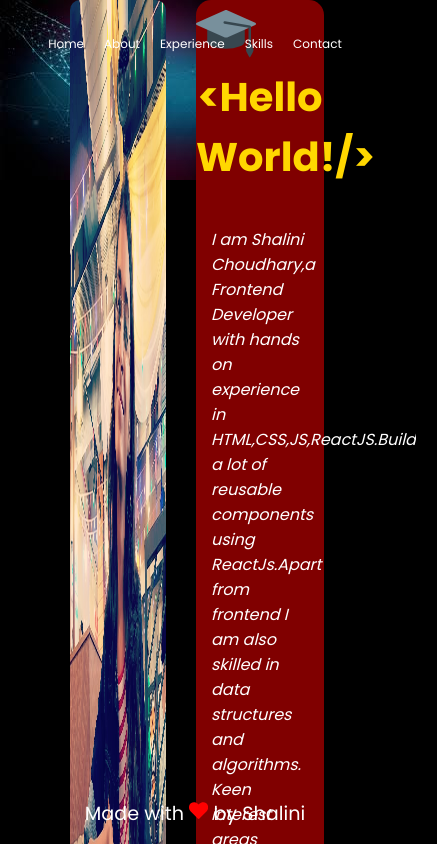
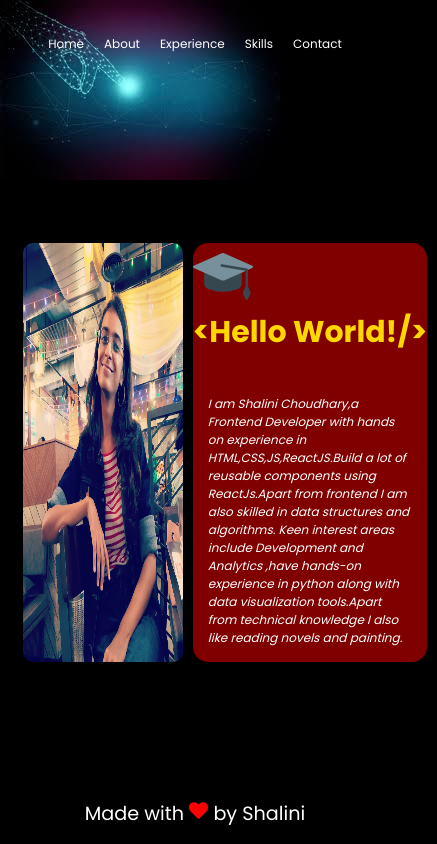
Before and after one commit to shalini47ch/Portfolio, a React (Create React App) app: page /about in a window 390 px wide. Shown: the top 844 px of the page, 437 px wide, since content can reach past the window. Built offline with nearby package versions, Linux system fonts and the light colour scheme.

Commit message:
media queries added

```diff
--- a/src/About/style.css
+++ b/src/About/style.css
@@ -1,5 +1,4 @@
 .about {
-  /* margin-top: 100px; */
   margin-left: 70px;
   display: flex;
 }
@@ -18,6 +17,7 @@ h1 {
   color: gold;
   font-size: 40px;
   text-align: center;
+  white-space: nowrap;
 }
 .data {
   color: white;
@@ -25,3 +25,52 @@ h1 {
   font-size: 16px;
   font-style: italic;
 }
+/* media query for mobile phones and small devices*/
+@media (max-width:480px){
+  .about{
+    margin-top:60px;
+  }
+  img{
+    width:160px;
+  }
+  .user-info{
+    margin-left:10px;
+    width:90%;
+    margin-right:10px;
+  }
+  h1{
+    font-size:30px;
+  }
+
+  .data{
+    /* margin:10px; */
+    font-size:12px;
+  }
+
+}
+
+/*low resolution tablets and ipads*/
+@media (min-width: 481px) and (max-width: 767px) {
+  img {
+    width: 200px;
+  }
+  .user-info {
+    margin-left: 10px;
+    width: 100%;
+    margin-right: 20px;
+  }
+  h1 {
+    font-size: 20px;
+  }
+  .data {
+    margin: 10px;
+    font-size: 12px;
+  }
+}
+/*Tablets and Ipad in the portrait mode*/
+@media (min-width: 768px) and (max-width: 1024px) {
+  .user-info {
+    width: 110%;
+    margin-right: 20px;
+  }
+}
--- a/src/Skills/Tools.jsx
+++ b/src/Skills/Tools.jsx
@@ -17,7 +17,7 @@ export default function Tools() {
       <Button variant="contained" color="error">
         NVDA
       </Button>
-      <Button variant="contained" color="error">
+      <Button variant="contained" color="error" className="jira">
         Jira
       </Button>
     </Stack>
--- a/src/Skills/style.css
+++ b/src/Skills/style.css
@@ -6,6 +6,7 @@
   font-size: 14px;
   border-radius: 12px;
   animation: pulse 5s infinite, pulse 3s ease infinite alternate;
+
 }
 @keyframes pulse {
   0% {
@@ -31,3 +32,20 @@
 .tools {
   margin: 20px;
 }
+/*Code for responsive website*/
+/*mobile view*/
+/* @media (max-width:480px){
+  .skills{
+    margin-left:70px;
+    width:80%;
+
+  }
+} */
+@media only screen and (min-device-width : 320px) and (max-device-width : 480px) {
+  .skills{
+    width:60%;
+    margin-left:230px;
+    margin-top:140px;
+  }
+
+  }
```
